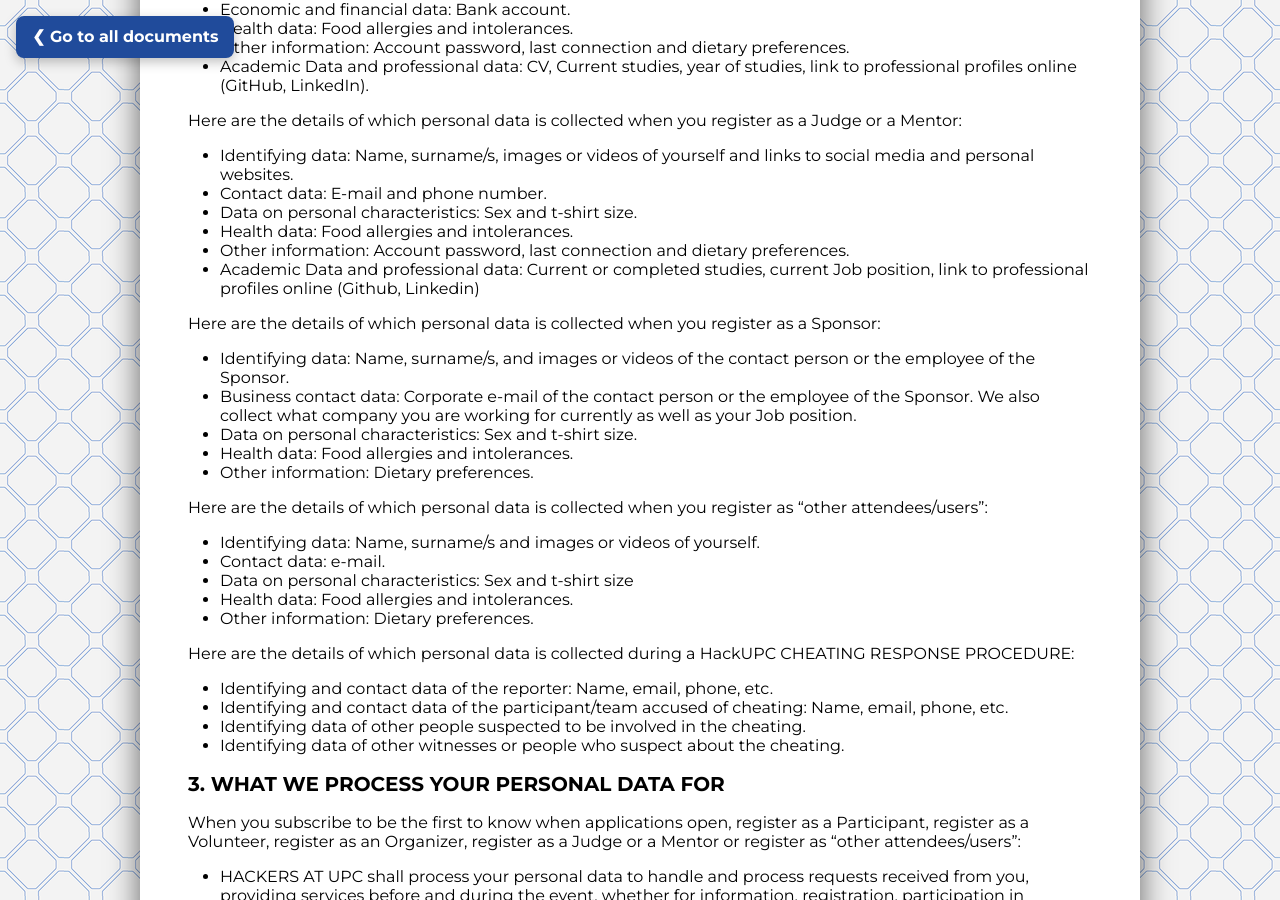
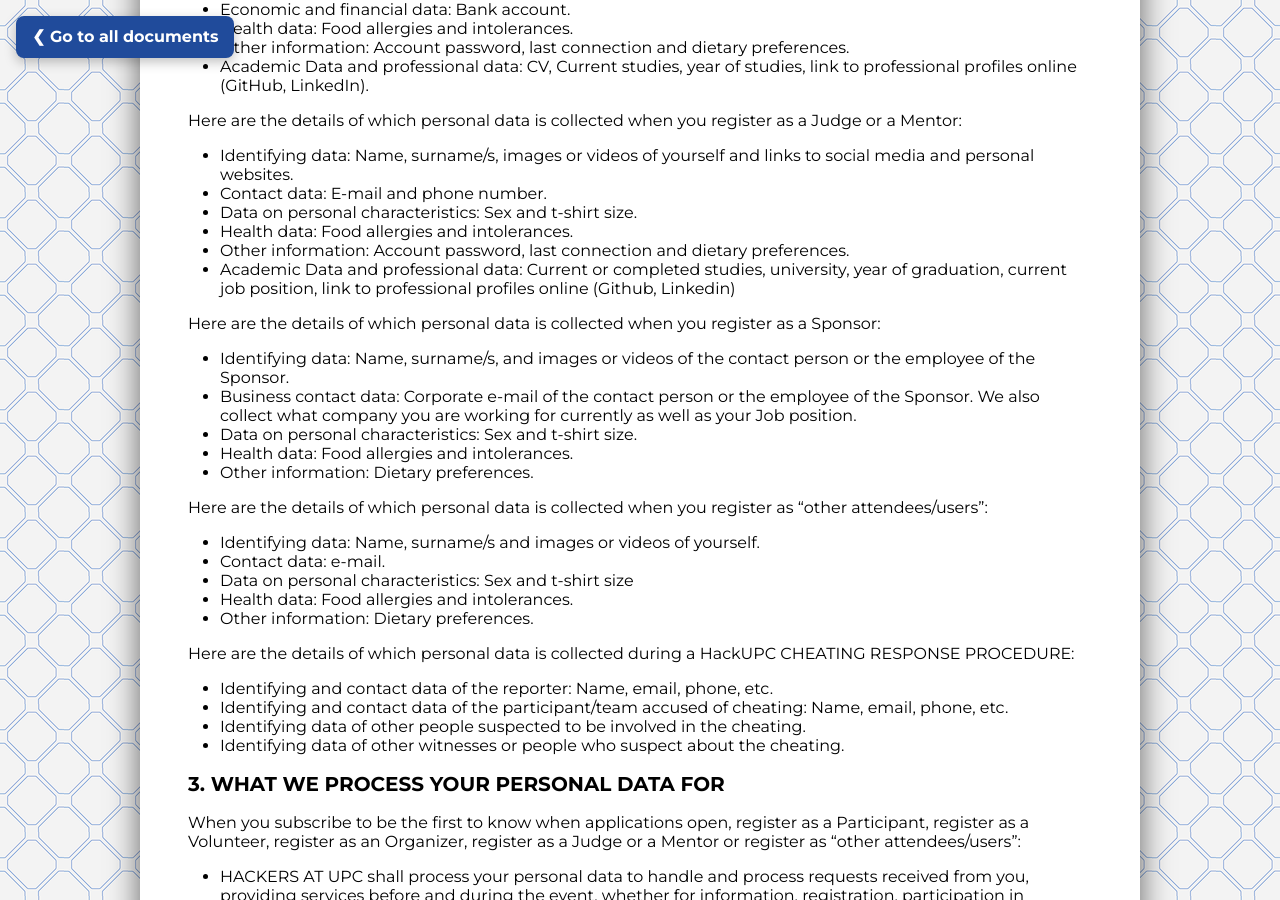
Before and after one commit to hackupc/legal-page, a Jekyll site: the page built from _documents/privacy_and_cookies.md, in a window 1280 px wide and 900 px high, scrolled down 1260 px. Built offline with Jekyll 4.4.1, drawn with Linux system fonts in a browser that asks for light colours; some of the changed text lies outside the part shown.

Commit message:
afegit camps mentor i data revisio

```diff
--- a/_documents/privacy_and_cookies.md
+++ b/_documents/privacy_and_cookies.md
@@ -58,7 +58,7 @@
 - Data on personal characteristics: Sex and t-shirt size.
 - Health data: Food allergies and intolerances.
 - Other information: Account password, last connection and dietary preferences.
-- Academic Data and professional data: Current or completed studies, current Job position, link to professional profiles online (Github, Linkedin)
+- Academic Data and professional data: Current or completed studies, university, year of graduation, current job position, link to professional profiles online (Github, Linkedin)
 
 Here are the details of which personal data is collected when you register as a Sponsor:
 
```
Also changed, not shown: other parts of _documents/privacy_and_cookies.md (+1 -1 lines).
